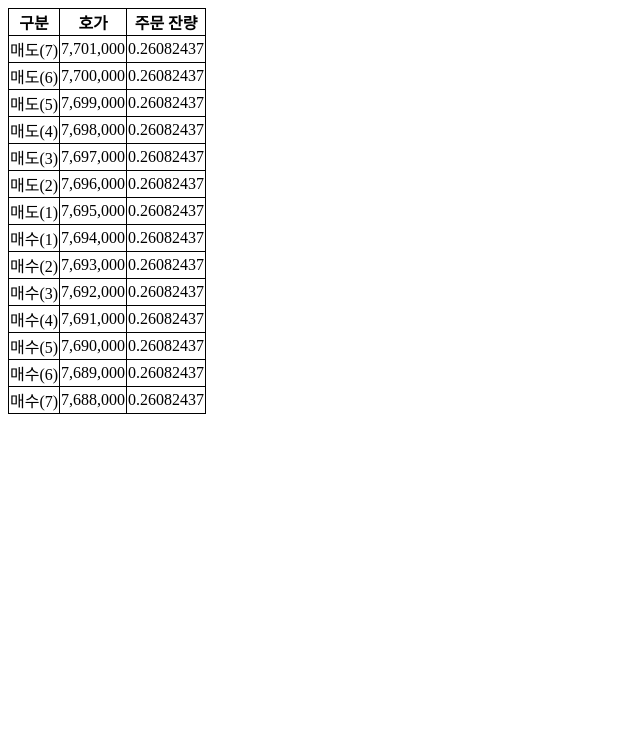
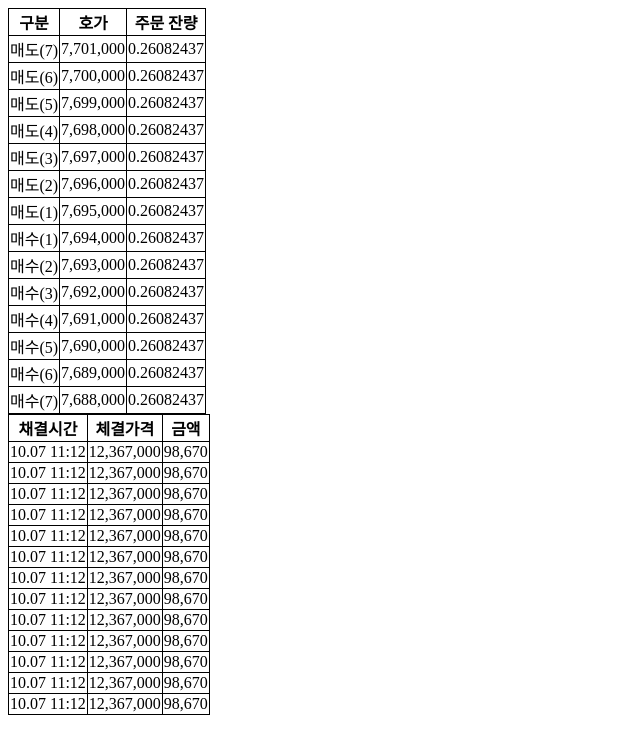
Before and after one commit to kimhh-smsoftlab/html5-study-1006, a plain HTML site: page project/1007/table_test.html in a window 1280 px wide. Shown: the whole page, without its empty margins (0-640 px from the left). Drawn offline with Linux system fonts and the light colour scheme.

Commit message:
1 file modified

```diff
--- a/project/1007/table_test.html
+++ b/project/1007/table_test.html
@@ -2,10 +2,11 @@
 
 <head>
 	<meta charset="UTF-8">
-  <link rel="stylesheet" type="text/css" href="styles.css">
+	<link rel="stylesheet" type="text/css" href="/project/1007/styles.css">
 </head>
 
 <body>
+	<div>
 		<table>
 			<tr>
 				<th>구분</th>
@@ -90,6 +91,81 @@
 				<td>0.26082437</td>
 			</tr>
 		</table>
+	</div>
+	<div>
+		<table>
+			<tr>
+				<th>채결시간</th>
+				<th>체결가격</th>
+				<th>금액</th>
+			</tr>
+			<tr>
+				<td>10.07 11:12</td>
+				<td>12,367,000</td>
+				<td>98,670</td>
+			</tr>
+			<tr>
+				<td>10.07 11:12</td>
+				<td>12,367,000</td>
+				<td>98,670</td>
+			</tr>
+			<tr>
+				<td>10.07 11:12</td>
+				<td>12,367,000</td>
+				<td>98,670</td>
+			</tr>
+			<tr>
+				<td>10.07 11:12</td>
+				<td>12,367,000</td>
+				<td>98,670</td>
+			</tr>
+			<tr>
+				<td>10.07 11:12</td>
+				<td>12,367,000</td>
+				<td>98,670</td>
+			</tr>
+			<tr>
+				<td>10.07 11:12</td>
+				<td>12,367,000</td>
+				<td>98,670</td>
+			</tr>
+			<tr>
+				<td>10.07 11:12</td>
+				<td>12,367,000</td>
+				<td>98,670</td>
+			</tr>
+			<tr>
+				<td>10.07 11:12</td>
+				<td>12,367,000</td>
+				<td>98,670</td>
+			</tr>
+			<tr>
+				<td>10.07 11:12</td>
+				<td>12,367,000</td>
+				<td>98,670</td>
+			</tr>
+			<tr>
+				<td>10.07 11:12</td>
+				<td>12,367,000</td>
+				<td>98,670</td>
+			</tr>
+			<tr>
+				<td>10.07 11:12</td>
+				<td>12,367,000</td>
+				<td>98,670</td>
+			</tr>
+			<tr>
+				<td>10.07 11:12</td>
+				<td>12,367,000</td>
+				<td>98,670</td>
+			</tr>
+			<tr>
+				<td>10.07 11:12</td>
+				<td>12,367,000</td>
+				<td>98,670</td>
+			</tr>
+		</table>
+	</div>
 </body>
 
 </html>
```
Lines whose indentation alone changed are shown as unchanged.
